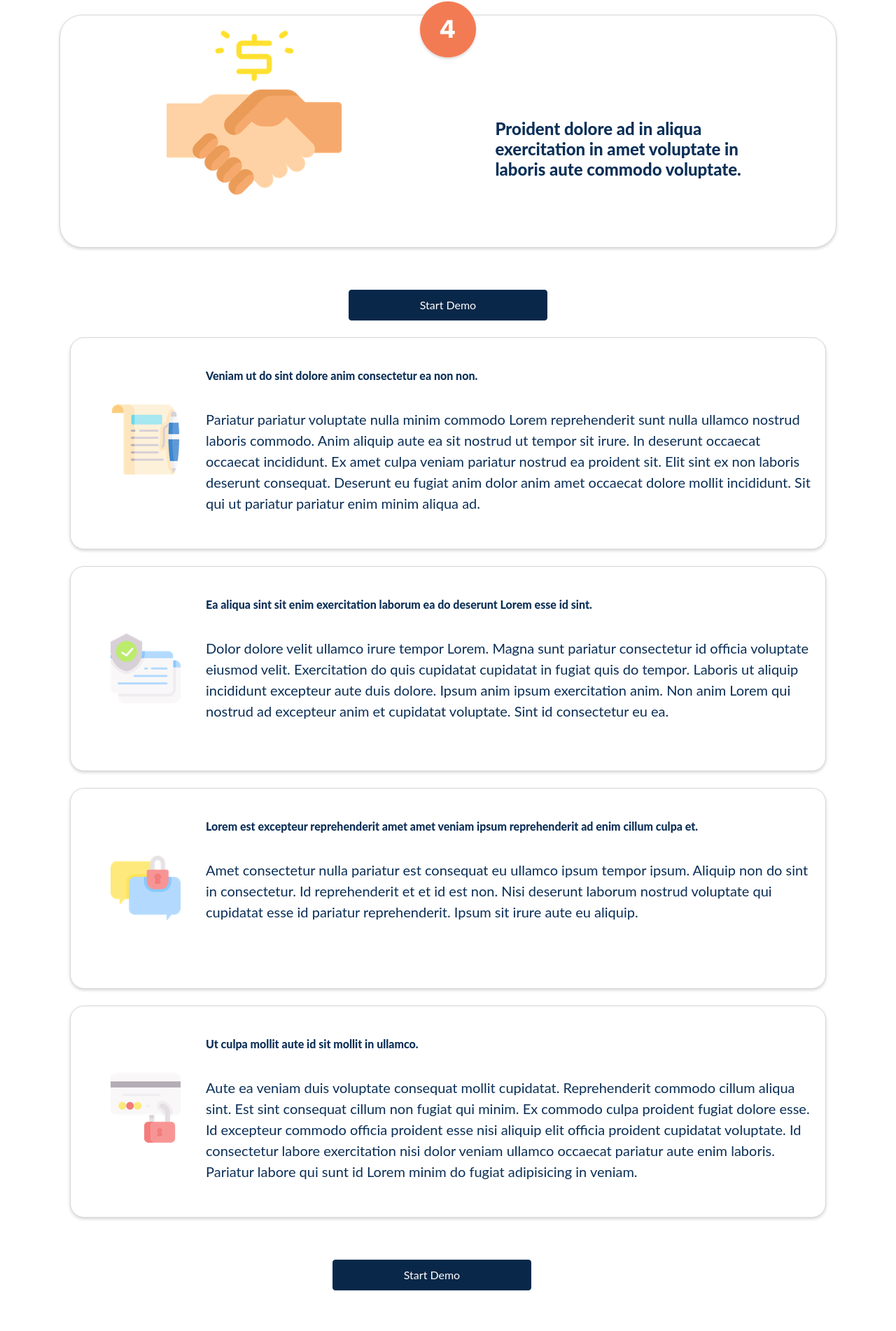
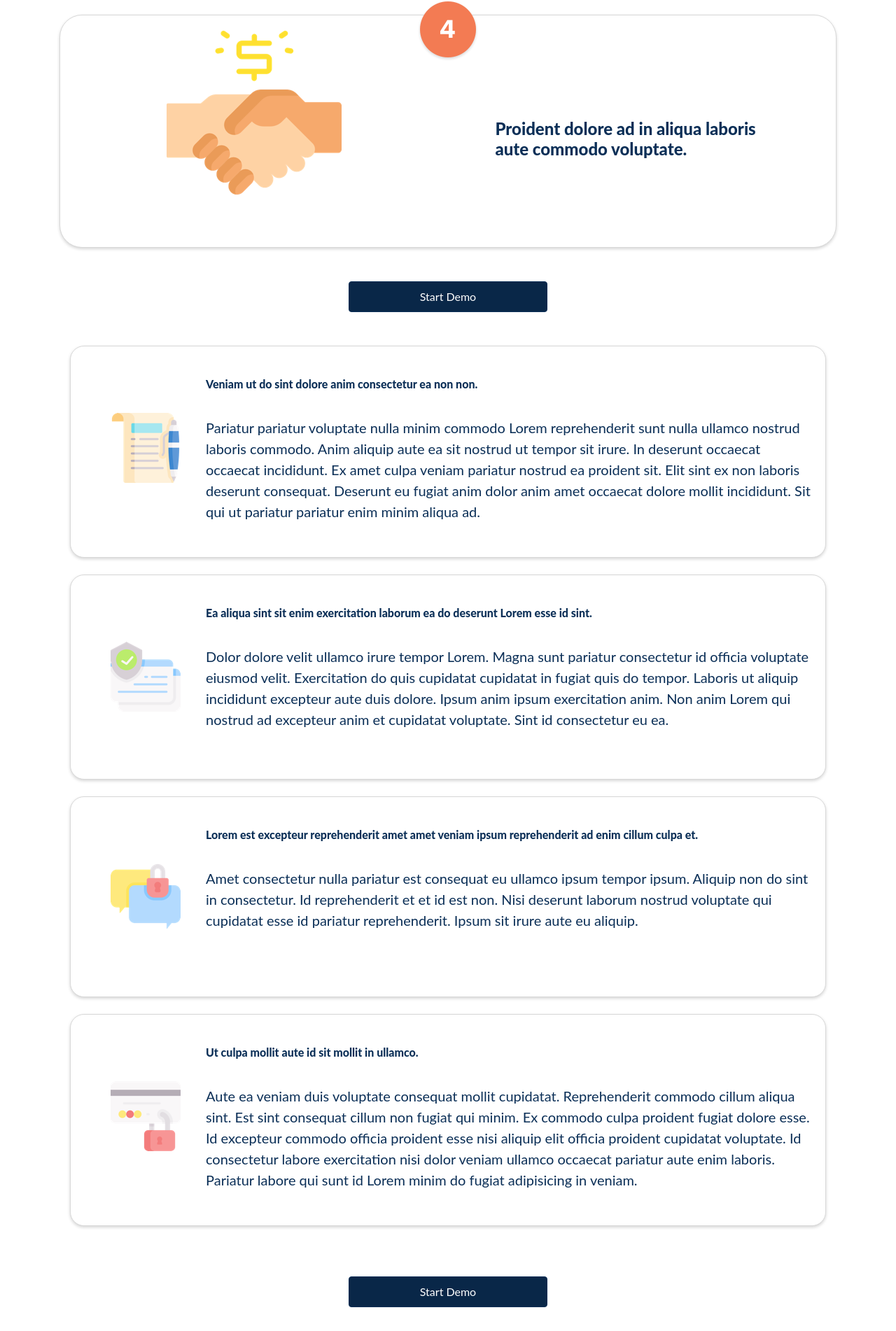
Before and after one commit to VNgwazini/Rental-Property-App, a Next.js app: page / in a window 1280 px wide. Shown: the part 3052-4954 px from the top of the page at 70% size. Built offline with nearby package versions, Linux system fonts and the light colour scheme; a small style sheet from the web is missing.

Commit message:
Updated start demo buttons on homepage.

```diff
--- a/components/BarkSteps.js
+++ b/components/BarkSteps.js
@@ -102,7 +102,7 @@ export default function BarkSteps() {
             <Col>
               <div className="text-left">
                 <h4 className="text-left header-vertical-align">
-                  Exercitation fugiat non consectetur nisi exercitation culpa aliquip id excepteur reprehenderit culpa incididunt.
+                  Exercitation fugiat non consectetur reprehenderit culpa incididunt.
                 </h4>
               </div>
             </Col>
@@ -138,7 +138,7 @@ export default function BarkSteps() {
             <Col>
               <div className="text-left">
                 <h4 className="text-left header-vertical-align">
-                  Proident dolore ad in aliqua exercitation in amet voluptate in laboris aute commodo voluptate.
+                  Proident dolore ad in aliqua laboris aute commodo voluptate.
                 </h4>
               </div>
             </Col>
@@ -147,17 +147,21 @@ export default function BarkSteps() {
             <Col></Col>
           </Row>
         </Container>
-        <Container>
-          <Row className="mx-auto section-heading">
-            <Col></Col>
+        <Container className="d-flex justify-content-center align-items-center my-4">
+          <Row className="my-4">
             <Col>
-            <Link href="tenant/top_preferences" passHref>
-              <button className="btn btn-primary start-barking-btn-blue">
-                Start Demo
-              </button>
-            </Link>
+              <Link href="tenant/top_preferences" passHref>
+                <button className="btn btn-primary"
+                style={{
+                  width: "284px",
+                  height: "44px",
+                  backgroundColor: "#092748",
+                  color: "white"
+                }}>
+                  Start Demo
+                </button>
+              </Link>
             </Col>
-            <Col></Col>
           </Row>
         </Container>
       </section>
--- a/components/Whyrentbarker.js
+++ b/components/Whyrentbarker.js
@@ -101,17 +101,21 @@ export default function WhyDemoCompany() {
             </Col>
           </Row>
         </Container>
-        <Container>
-          <Row className="mx-auto section-heading">
-            <Col></Col>
-            <Col>
+        <Container className="d-flex justify-content-center my-4">
+          <Row className="my-4">
+            <Col className="mt-4">
               <Link href="tenant/top_preferences" passHref>
-                <button className="btn btn-primary start-barking-btn-blue">
+                <button className="btn btn-primary"
+                style={{
+                  width: "284px",
+                  height: "44px",
+                  backgroundColor: "#092748",
+                  color: "white"
+                }}>
                   Start Demo
                 </button>
               </Link>
             </Col>
-            <Col></Col>
           </Row>
         </Container>
       </section>
```
